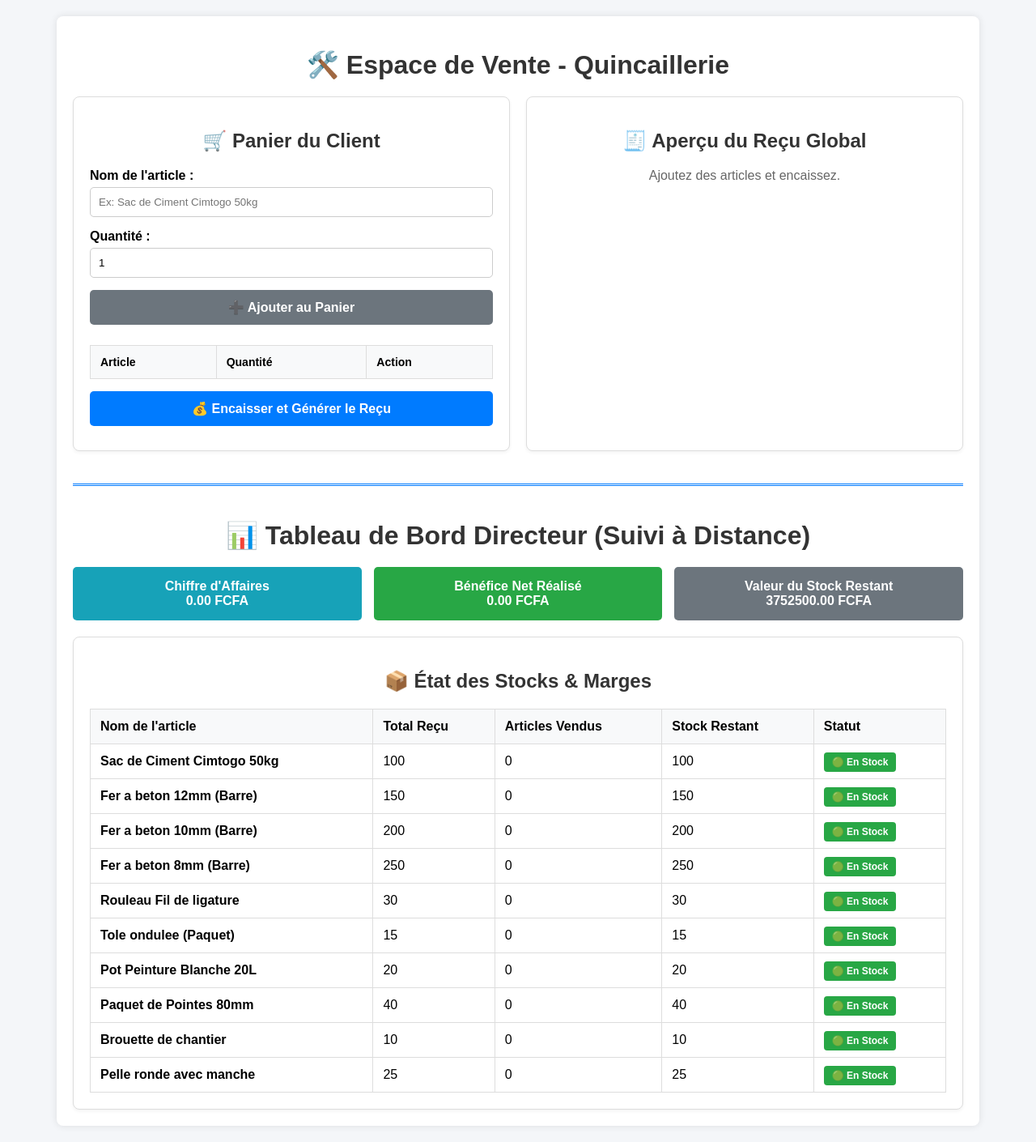
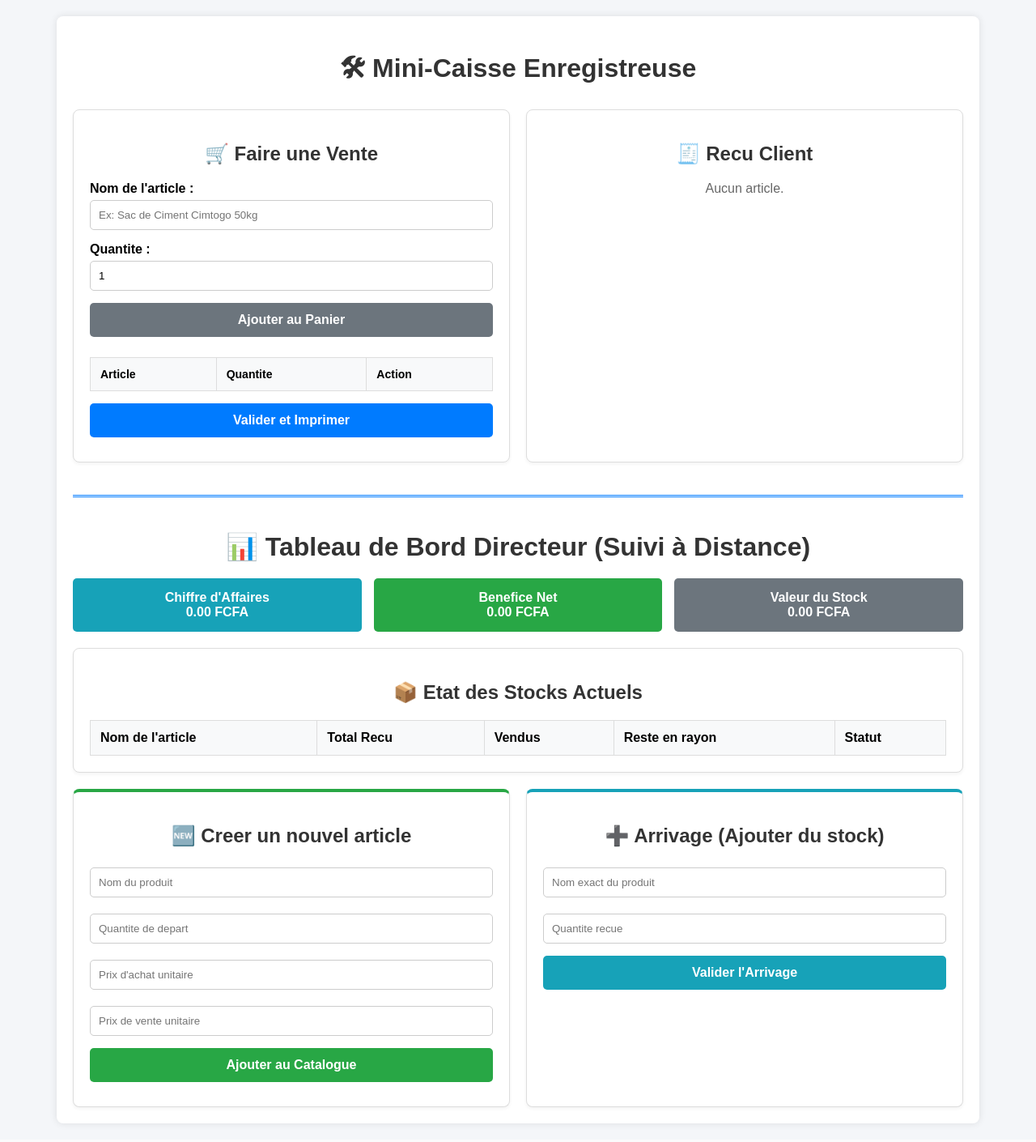
Before and after one commit to Affologistic/quincaillerie-distance, a Flask app: page / in a window 1280 px wide. Shown: the whole page at 81% size. Run offline with Flask 3, Linux system fonts and the light colour scheme; data comes from the database, SQL or seed files in the repository; lists and menus that the app fills with data are empty.

Commit message:
Update index.html

```diff
--- a/templates/index.html
+++ b/templates/index.html
@@ -31,45 +31,69 @@
 </head>
 <body>
     <div class="container">
-        <h1>🛠️ Espace de Vente - Quincaillerie</h1>
+        <h1>🛠 Mini-Caisse Enregistreuse</h1>
         <div class="grid">
             <div class="card">
-                <h2>🛒 Panier du Client</h2>
+                <h2>🛒 Faire une Vente</h2>
                 <form id="formVente" onsubmit="event.preventDefault(); ajouterAuPanier();">
                     <label><strong>Nom de l'article :</strong></label>
                     <input type="text" id="nomArticle" placeholder="Ex: Sac de Ciment Cimtogo 50kg" required>
-                    <label><strong>Quantité :</strong></label>
+                    <label><strong>Quantite :</strong></label>
                     <input type="number" id="qteArticle" min="1" value="1" required>
-                    <button type="submit" class="btn" style="background-color: #6c757d;">➕ Ajouter au Panier</button>
+                    <button type="submit" class="btn" style="background-color: #6c757d;">Ajouter au Panier</button>
                 </form>
                 <table class="panier-table">
-                    <thead><tr><th>Article</th><th>Quantité</th><th>Action</th></tr></thead>
+                    <thead><tr><th>Article</th><th>Quantite</th><th>Action</th></tr></thead>
                     <tbody id="corpsPanier"></tbody>
                 </table>
-                <button type="button" class="btn" style="background-color: #007bff;" onclick="encaisserPanier()">💰 Encaisser et Générer le Reçu</button>
+                <button type="button" class="btn" onclick="encaisserPanier()">Valider et Imprimer</button>
             </div>
             <div class="card">
-                <h2>🧾 Aperçu du Reçu Global</h2>
-                <div id="zoneTicket"><p style="color: #666; text-align: center;">Ajoutez des articles et encaissez.</p></div>
-                <button id="btnImprimer" class="btn" style="background-color: #28a745; display: none;" onclick="imprimerRecu()">🖨️ Imprimer</button>
+                <h2>🧾 Recu Client</h2>
+                <div id="zoneTicket"><p style="color: #666; text-align: center;">Aucun article.</p></div>
+                <button id="btnImprimer" class="btn" style="background-color: #28a745; display: none;" onclick="imprimerRecu()">Imprimer</button>
             </div>
         </div>
+
         <div class="section-patron">
             <h1>📊 Tableau de Bord Directeur (Suivi à Distance)</h1>
             <div class="stats-grid">
                 <div class="stat-box bg-ca"><div>Chiffre d'Affaires</div><div id="statCA">0.00 FCFA</div></div>
-                <div class="stat-box bg-benef"><div>Bénéfice Net Réalisé</div><div id="statBenef">0.00 FCFA</div></div>
-                <div class="stat-box bg-stock"><div>Valeur du Stock Restant</div><div id="statStock">0.00 FCFA</div></div>
+                <div class="stat-box bg-benef"><div>Benefice Net</div><div id="statBenef">0.00 FCFA</div></div>
+                <div class="stat-box bg-stock"><div>Valeur du Stock</div><div id="statStock">0.00 FCFA</div></div>
             </div>
-            <div class="card">
-                <h2>📦 État des Stocks & Marges</h2>
+            <div class="card" style="margin-bottom: 20px;">
+                <h2>📦 Etat des Stocks Actuels</h2>
                 <table>
-                    <thead><tr><th>Nom de l'article</th><th>Total Reçu</th><th>Articles Vendus</th><th>Stock Restant</th><th>Statut</th></tr></thead>
+                    <thead><tr><th>Nom de l'article</th><th>Total Recu</th><th>Vendus</th><th>Reste en rayon</th><th>Statut</th></tr></thead>
                     <tbody id="tableauStocks"></tbody>
                 </table>
             </div>
+
+            <!-- ZONE DE MODIFICATION POUR LE PATRON -->
+            <div class="grid">
+                <div class="card" style="border-top: 4px solid #28a745;">
+                    <h2>🆕 Creer un nouvel article</h2>
+                    <form id="formNew" onsubmit="event.preventDefault(); creerArticle();">
+                        <input type="text" id="newNom" placeholder="Nom du produit" required>
+                        <input type="number" id="newQte" placeholder="Quantite de depart" required>
+                        <input type="number" id="newAchat" placeholder="Prix d'achat unitaire" required>
+                        <input type="number" id="newVente" placeholder="Prix de vente unitaire" required>
+                        <button type="submit" class="btn" style="background-color: #28a745;">Ajouter au Catalogue</button>
+                    </form>
+                </div>
+                <div class="card" style="border-top: 4px solid #17a2b8;">
+                    <h2>➕ Arrivage (Ajouter du stock)</h2>
+                    <form id="formStock" onsubmit="event.preventDefault(); ajouterStock();">
+                        <input type="text" id="stockNom" placeholder="Nom exact du produit" required>
+                        <input type="number" id="stockQte" placeholder="Quantite recue" required>
+                        <button type="submit" class="btn" style="background-color: #17a2b8;">Valider l'Arrivage</button>
+                    </form>
+                </div>
+            </div>
         </div>
     </div>
+
     <script>
         let panierActuel = [];
         document.addEventListener("DOMContentLoaded", chargerDonnesPatron);
@@ -83,7 +107,7 @@
                 document.getElementById('statStock').innerText = data.finance.valeur_stock_total.toFixed(2) + " FCFA";
                 let htmlTableau = "";
                 data.inventaire.forEach(art => {
-                    let badgeStatut = art.restant > 0 ? '<span class="badge badge-success">🟢 En Stock</span>' : '<span class="badge badge-danger">🔴 Rupture</span>';
+                    let badgeStatut = art.restant > 0 ? '<span class="badge badge-success">En Stock</span>' : '<span class="badge badge-danger">Rupture</span>';
                     htmlTableau += `<tr><td><strong>${art.nom}</strong></td><td>${art.total_ajoutes}</td><td>${art.ventes}</td><td>${art.restant}</td><td>${badgeStatut}</td></tr>`;
                 });
                 document.getElementById('tableauStocks').innerHTML = htmlTableau;
@@ -103,7 +127,7 @@
         function mettreAjourAffichagePanier() {
             let html = "";
             panierActuel.forEach((item, index) => {
-                html += `<tr><td>${item.nom}</td><td>${item.quantite}</td><td><button onclick="retirerDuPanier(${index})" style="color:red; background:none; border:none;">❌</button></td></tr>`;
+                html += `<tr><td>${item.nom}</td><td>${item.quantite}</td><td><button onclick="retirerDuPanier(${index})" style="color:red; background:none; border:none; cursor:pointer;">❌</button></td></tr>`;
             });
             document.getElementById('corpsPanier').innerHTML = html;
         }
@@ -113,7 +137,7 @@
             mettreAjourAffichagePanier();
         }
 
-        function  encaisserPanier() {
+        function encaisserPanier() {
             if(panierActuel.length === 0) return alert("Le panier est vide !");
             fetch('/vendre_panier', {
                 method: 'POST',
@@ -131,10 +155,17 @@
                     chargerDonnesPatron();
                 }
             })
-            .catch(err => alert("Erreur de communication avec le serveur"));
+            .catch(err => alert("Erreur serveur"));
         }
 
-        function imprimerRecu() { window.print(); }
-    </script>
-</body>
-</html>
+        function creerArticle() {
+            let formData = new FormData();
+            formData.append('nom', document.getElementById('newNom').value);
+            formData.append('quantite', document.getElementById('newQte').value);
+            formData.append('prix_achat', document.getElementById('newAchat').value);
+            formData.append('prix_vente', document.getElementById('newVente').value);
+            fetch('/api/creer_article', { method: 'POST', body: formData }).then(() => { alert("Effectue !"); document.getElementById('formNew').reset(); chargerDonnesPatron(); });
+        }
+
+        function ajouterStock() {
+            let formData = new FormData();
```
